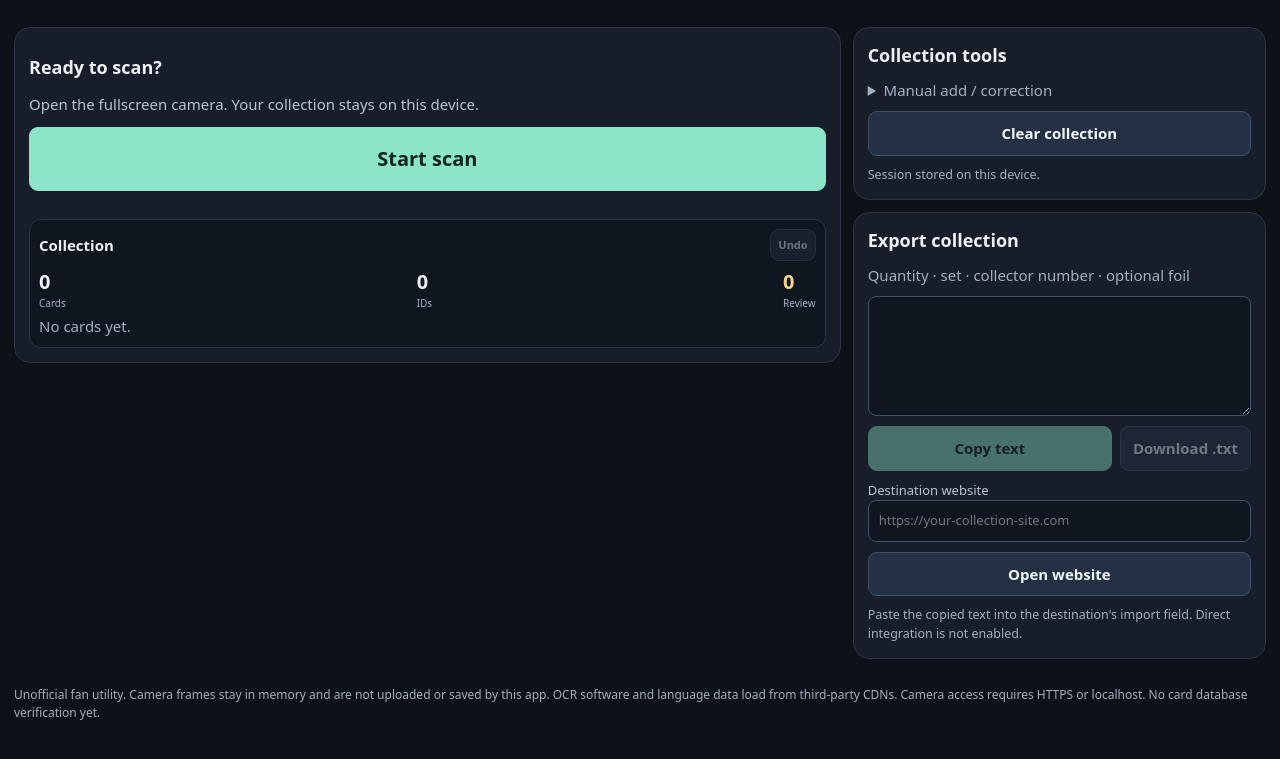
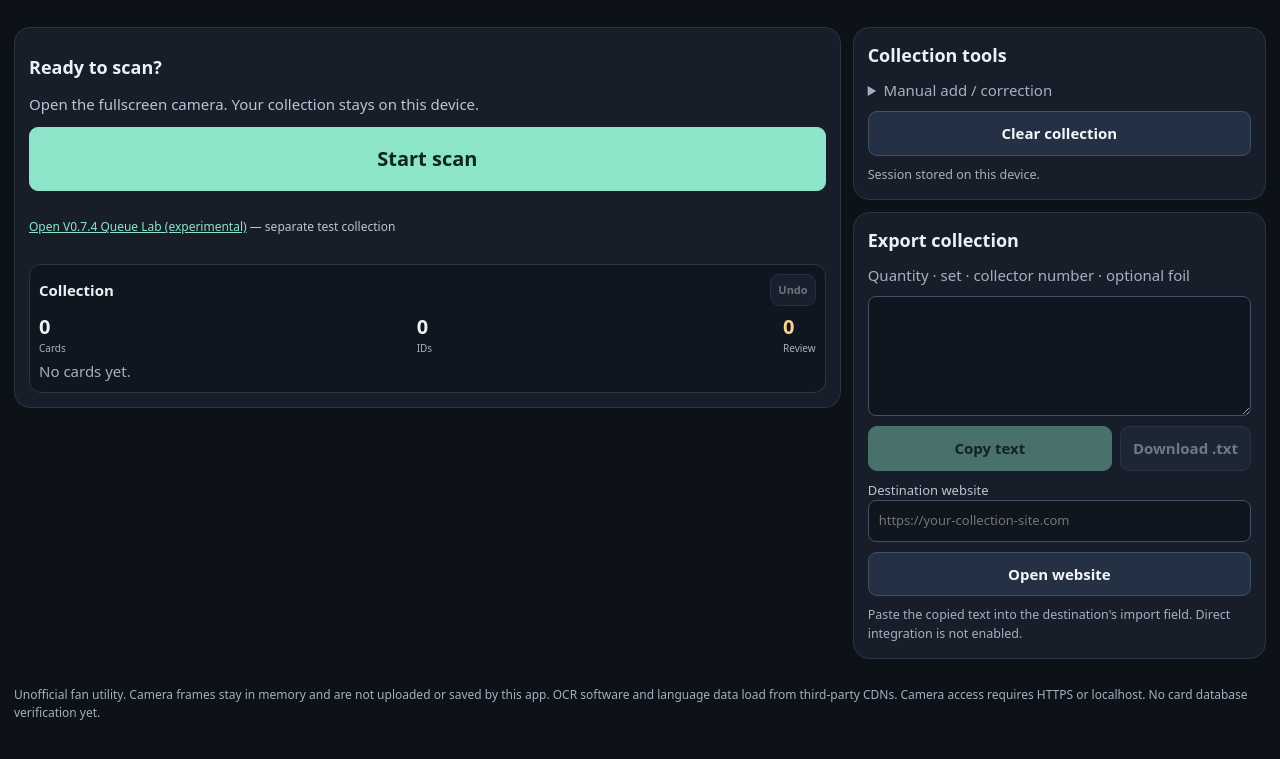
Before and after one commit to Anthraxgamer/RiftScan, a plain HTML site: page index.html in a window 1280 px wide. Shown: the part 91-850 px from the top of the page. Drawn offline with Linux system fonts and the light colour scheme.

Commit message:
Link isolated queue lab from working scanner home without changing its engine

```diff
--- a/index.html
+++ b/index.html
@@ -82,7 +82,7 @@ input[type=range][hidden]{display:none!important}
 <header><div><h1>RiftScan<span style="color:#8ce5c8">.</span></h1><small>Live Riftbound collection scanner</small></div><span class="tag" id="versionTag">V0.7.3.8 · loading</span></header>
 <div class="layout">
 <div>
-<section id="scannerSection"><div id="homeLaunch073"><h2>Ready to scan?</h2><p>Open the fullscreen camera. Your collection stays on this device.</p><button class="primary grow" id="start">Start scan</button></div>
+<section id="scannerSection"><div id="homeLaunch073"><h2>Ready to scan?</h2><p>Open the fullscreen camera. Your collection stays on this device.</p><button class="primary grow" id="start">Start scan</button><p class="foot"><a href="queue-lab.html" style="color:#8ce5c8">Open V0.7.4 Queue Lab (experimental)</a> — separate test collection</p></div>
 <div class="cameraWorkspace" id="cameraWorkspace">
 <div class="view" id="view">
 <video autoplay="" id="video" muted="" playsinline=""></video>
```
